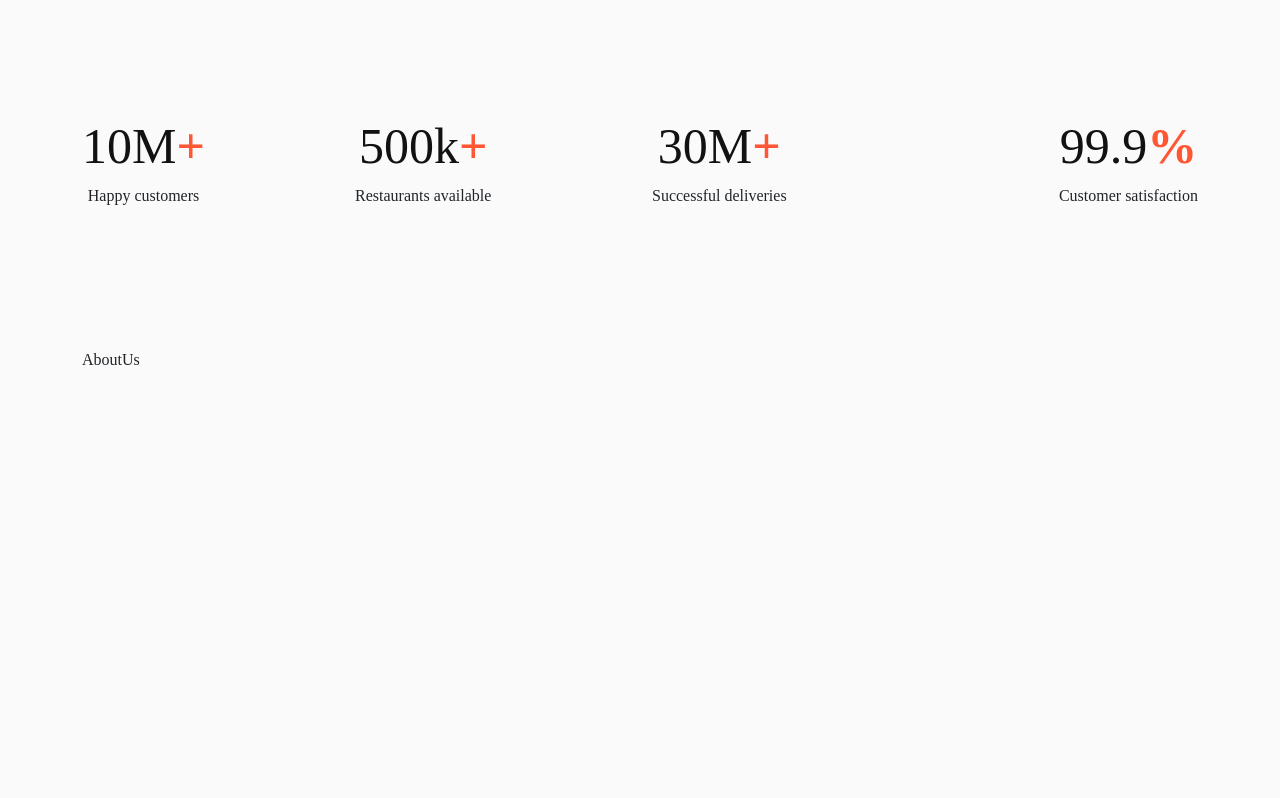
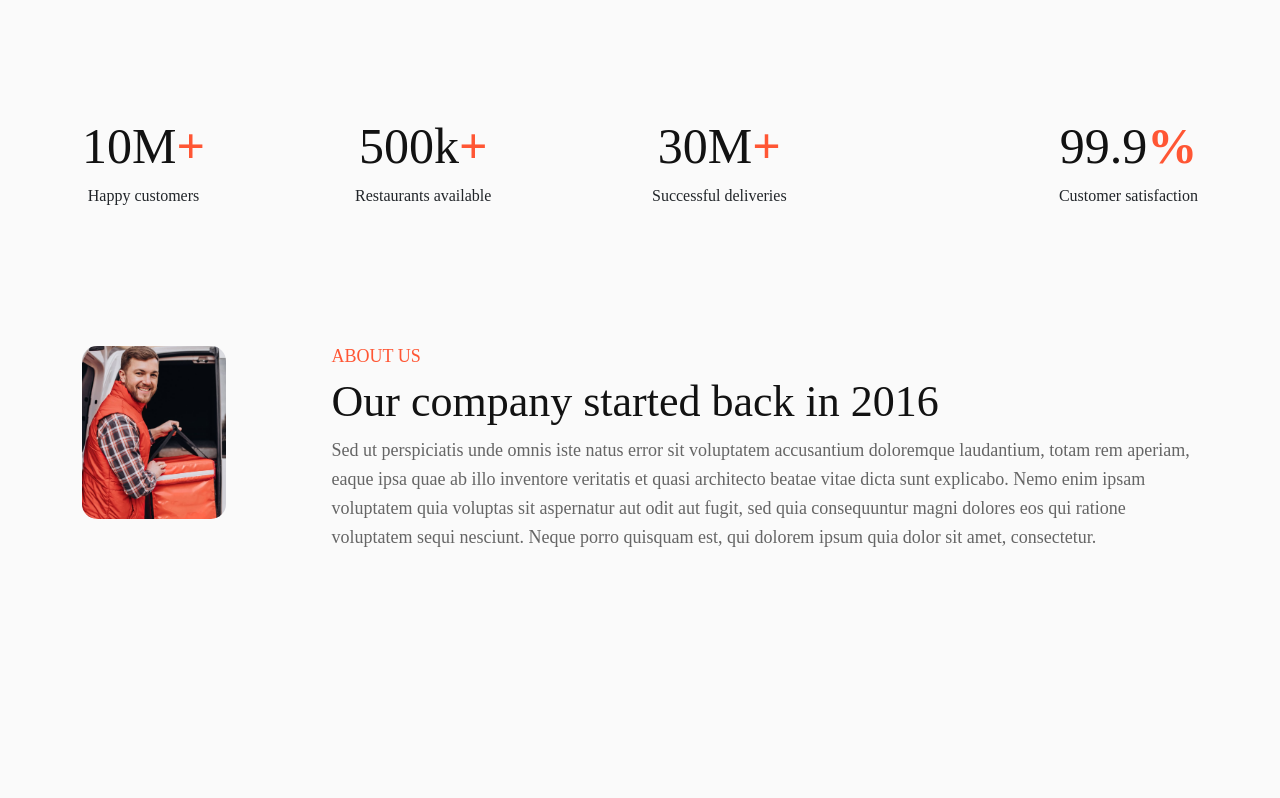
Before and after one commit to nsanzimfura-eric/automatedPros, a React (Vite) app: page / in a window 1280 px wide. Shown: the part 715-1513 px from the top of the page. Built offline with nearby package versions, Linux system fonts and the light colour scheme; a web font is replaced by a local one.

Commit message:
ABout us and mMission design

```diff
--- a/src/App.tsx
+++ b/src/App.tsx
@@ -1,4 +1,4 @@
-import About from "./pages/About";
+import About from "./pages/About/About";
 
 function App() {
   return (
--- a/src/components/about/AboutUs.tsx
+++ b/src/components/about/AboutUs.tsx
@@ -1,8 +1,29 @@
 import styles from "./AboutUs.module.scss";
 
-const AboutUs = () => {
+interface Prop {
+    reverseColumns: boolean;
+    data: {
+        title: string;
+        bigTitle: string;
+        details: string;
+        image: string;
+
+    };
+}
+const AboutUs = (props: Prop) => {
+    const { reverseColumns, data } = props;
+
     return (
-        <div className={`${styles.aboutUs} container d-flex flex-column`}>AboutUs</div>
+        <div className={`${styles.aboutUs} container d-flex flex-column pt-5`}>
+            <div className={`wrapperBox w-100 d-flex flex-column flex-lg-row m-0 ${reverseColumns ? "reverseColumns" : ""}`}>
+                <img src={data.image} alt="Burger APP" className="image-burger" />
+                <div className="aboutBox">
+                    <h3>{data.title}</h3>
+                    <h2>{data.bigTitle}</h2>
+                    <p>{data.details}</p>
+                </div>
+            </div>
+        </div>
     )
 }
 
--- a/src/components/about/aboutUs.module.scss
+++ b/src/components/about/aboutUs.module.scss
@@ -5,5 +5,39 @@
   :global {
     @include page;
     @include container;
+    .wrapperBox {
+      flex-direction: row;
+      gap: 50px;
+      .image-burger,
+      .aboutBox {
+        height: calc(100% - 100px);
+        border-radius: 15px;
+        flex: 1 1 calc(50% - 20px);
+        object-fit: fill;
+      }
+      .aboutBox {
+        padding-left: 5%;
+        display: flex;
+        flex-direction: column;
+        justify-content: center;
+        margin: auto 0;
+        @include mq($lg) {
+          justify-content: flex-start;
+          padding-left: 0;
+        }
+        h3 {
+          @include h3;
+        }
+        h2 {
+          @include h2;
+        }
+        p {
+          @include p;
+        }
+      }
+    }
+    .reverseColumns {
+      flex-direction: row-reverse;
+    }
   }
 }
--- a/src/components/hero/hero.module.scss
+++ b/src/components/hero/hero.module.scss
@@ -5,6 +5,7 @@
   :global {
     @include container;
     @include page;
+    padding-bottom: 50px;
     .heroIntro {
       flex-grow: 1;
       min-height: 80vh;
--- a/src/pages/About.tsx
+++ /dev/null
@@ -1,14 +0,0 @@
-import NavbarComponent from "../components/Navbar/Navbar";
-import AboutUs from "../components/about/AboutUs";
-import Hero from "../components/hero/Hero";
-import styles from "./about.module.scss";
-
-export default function About() {
-    return (
-        <div className={`${styles.about} container-fluid m-0 p-0 bg-pale w-100`}>
-            <NavbarComponent />
-            <Hero />
-            <AboutUs />
-        </div>
-    )
-}
--- /dev/null
+++ b/src/pages/About/About.tsx
@@ -0,0 +1,16 @@
+import NavbarComponent from "../../components/Navbar/Navbar";
+import AboutUs from "../../components/about/AboutUs";
+import Hero from "../../components/hero/Hero";
+import styles from "./about.module.scss";
+import { aboutUsData, missionData } from "./demoData"
+
+export default function About() {
+    return (
+        <div className={`${styles.about} container-fluid m-0 p-0 bg-pale w-100`}>
+            <NavbarComponent />
+            <Hero />
+            <AboutUs reverseColumns={false} data={aboutUsData} />
+            <AboutUs reverseColumns={true} data={missionData} />
+        </div>
+    )
+}
--- a/src/pages/about.module.scss
+++ b/src/pages/About/about.module.scss
@@ -1,5 +1,5 @@
-@import "../styles/variables.scss";
-@import "../styles/mixins.scss";
+@import "../../styles/variables.scss";
+@import "../../styles/mixins.scss";
 
 #about {
   :global {
--- /dev/null
+++ b/src/pages/About/demoData.ts
@@ -0,0 +1,15 @@
+const aboutUsData = {
+  title: "ABOUT US",
+  bigTitle: `Our company started  back in 2016`,
+  image: "/images/deliverer-bag-down.jpeg",
+  details: `
+  Sed ut perspiciatis unde omnis iste natus error sit voluptatem accusantium doloremque laudantium, totam rem aperiam, eaque ipsa quae ab illo inventore veritatis et quasi architecto beatae vitae dicta sunt explicabo. Nemo enim ipsam voluptatem quia voluptas sit aspernatur aut odit aut fugit, sed quia consequuntur magni dolores eos qui ratione voluptatem sequi nesciunt. Neque porro quisquam est, qui dolorem ipsum quia dolor sit amet, consectetur.`,
+};
+const missionData = {
+  title: "OUR MISSION",
+  bigTitle: `Our mission is to disrupt the food industry`,
+  details: `Sed ut perspiciatis unde omnis iste natus error sit voluptatem accusantium doloremque laudantium, totam rem aperiam, eaque ipsa quae ab illo inventore veritatis et quasi architecto beatae vitae dicta sunt explicabo. Nemo enim ipsam voluptatem quia voluptas sit aspernatur aut odit aut fugit.`,
+  image: "/images/view-phone.jpeg",
+};
+
+export { aboutUsData, missionData };
```
Also changed, not shown: public/images/view-phone.jpeg (added).
